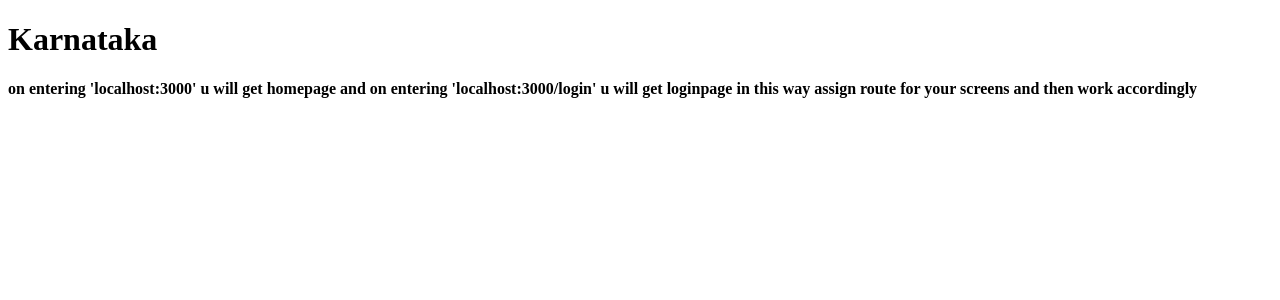
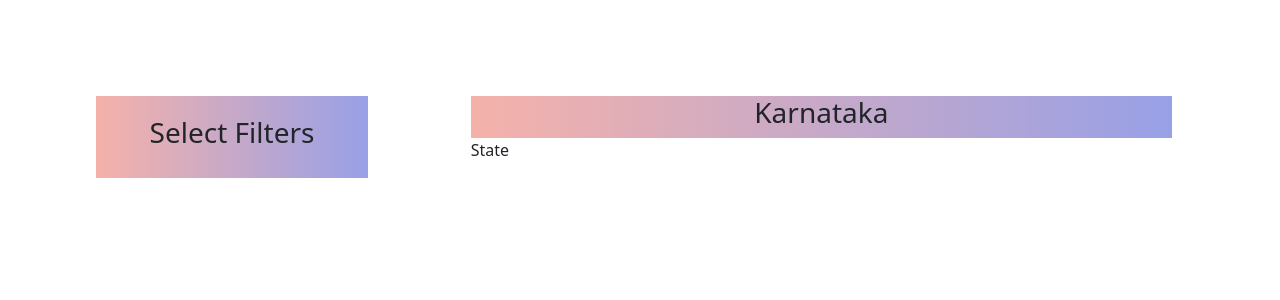
Before and after one commit to VOID0304/voidTravels, a React (Create React App) app in the folder client/: page /#/stateTourism in a window 1280 px wide. Shown: the top 300 px of the page. Built offline with nearby package versions, Linux system fonts and the light colour scheme.

Commit message:
started state tourism

```diff
--- a/client/package.json
+++ b/client/package.json
@@ -1,5 +1,5 @@
 {
-  "homepage": "http://voidtravels.github.io/voidTravels/#",
+  "homepage": "http://voidtravels.github.io/voidTravels",
   "name": "client",
   "version": "0.1.0",
   "private": true,
@@ -7,6 +7,7 @@
     "@testing-library/jest-dom": "^5.17.0",
     "@testing-library/react": "^13.4.0",
     "@testing-library/user-event": "^13.5.0",
+    "bootstrap": "^5.3.2",
     "react": "^18.2.0",
     "react-dom": "^18.2.0",
     "react-router-dom": "^6.16.0",
--- a/client/src/App.jsx
+++ b/client/src/App.js
@@ -4,6 +4,9 @@ import SignIn from "./screens/login/signIn";
 import HomePage from "./screens/homepage/home";
 import StringConstants from "./constants/string_constants";
 import StateTourism from "./screens/StateTourism/stateTourism";
+import "../node_modules/bootstrap/dist/css/bootstrap.min.css";
+import "bootstrap/dist/js/bootstrap.bundle";
+
 
 const App=()=> {
   return (
@@ -14,9 +17,17 @@ const App=()=> {
         <Route path="*" element={<Navigate replace to={"/"}/>} />
         <Route path="/stateTourism" Component={StateTourism}/>
       </Routes>
-      <h4>{StringConstants.description_routes}</h4>
+      {/* <h4>{StringConstants.description_routes}</h4> */}
     </>
   );
 }
 
+
+// function App(){
+//   return(
+
+//   );
+// }
+
+
 export default App;
--- a/client/src/constants/string_constants.jsx
+++ b/client/src/constants/string_constants.js
@@ -4,6 +4,7 @@ class StringConstants{
     static description = "The above text is located in client -> src -> constants -> String constants, In this way the default text need to be saved in constants and use from there.";
     static description_routes = " on entering 'localhost:3000' u will get homepage and on entering 'localhost:3000/login' u will get loginpage in this way assign route for your screens and then work accordingly";
     static stateHeading = "Karnataka";
+    static stateFilters = "Select Filters";
 
 }
 
--- a/client/src/index.css
+++ b/client/src/index.css
@@ -1,7 +1,22 @@
 :root{
-    --pink: #123658
+    --pink: #EAC7C7;
+    --blue: #132421;
 }
 
 .state{
     color: var(--pink);
 }
+
+.heading{
+    background: linear-gradient(90deg, rgba(243, 164, 155, 0.85) 0.67%, rgba(128, 138, 225, 0.81) 99.96%);
+    justify-content: center;
+    align-items: center;
+    display: flex;
+}
+
+.filter{
+    background: linear-gradient(90deg, rgba(243, 164, 155, 0.85) 0.67%, rgba(128, 138, 225, 0.81) 99.96%);
+    justify-content: center;
+    align-items: center;
+    display: flex;
+}
--- a/client/src/index.js
+++ b/client/src/index.js
@@ -3,6 +3,8 @@ import ReactDOM from 'react-dom/client';
 import App from './App';
 import { HashRouter } from "react-router-dom";
 import "./index.css"
+// import "bootstrap/dist/css/bootstrap.min.css";
+// import "bootstrap/dist/js/bootstrap.bundle";
 
 const root = ReactDOM.createRoot(document.getElementById('root'));
 root.render(
--- /dev/null
+++ b/client/src/screens/StateTourism/stateTourism.js
@@ -0,0 +1,28 @@
+import React from "react";
+import StringConstants from "../../constants/string_constants";
+
+const StateTourism=()=>{
+    return(
+        <React.Fragment>
+        <section>
+            <div className='m-5 p-5 row'>
+                <div className='col-3 filter'>
+                    <h3>{StringConstants.stateFilters}</h3>
+                </div>
+                <div className='col centered'></div>
+                <div className='col-8'>
+                <div className="heading">
+                    <h3>{StringConstants.stateHeading}</h3>
+                </div>
+                <div>
+                    <p>State</p>
+                </div>
+                </div>
+
+            </div>
+        </section>
+        </React.Fragment>
+    );
+}
+
+export default StateTourism;
--- a/client/src/screens/StateTourism/stateTourism.jsx
+++ /dev/null
@@ -1,12 +0,0 @@
-import React from "react";
-import StringConstants from "../../constants/string_constants";
-
-const StateTourism=()=>{
-    return(
-        <div>
-            <h1>{StringConstants.stateHeading}</h1>
-        </div>
-    );
-}
-
-export default StateTourism;
```
Also changed, not shown: client/src/screens/homepage/home.js (renamed from client/src/screens/homepage/home.jsx), client/src/screens/login/signIn.js (renamed from client/src/screens/login/signIn.jsx), 1 other file (tests, documents, lock files or other folders).
